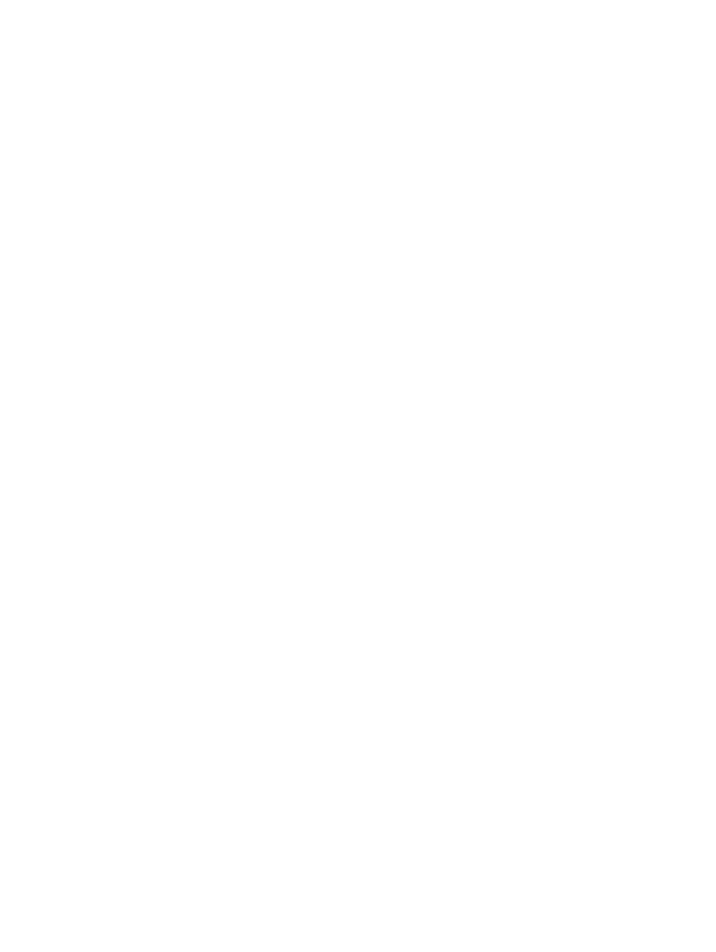
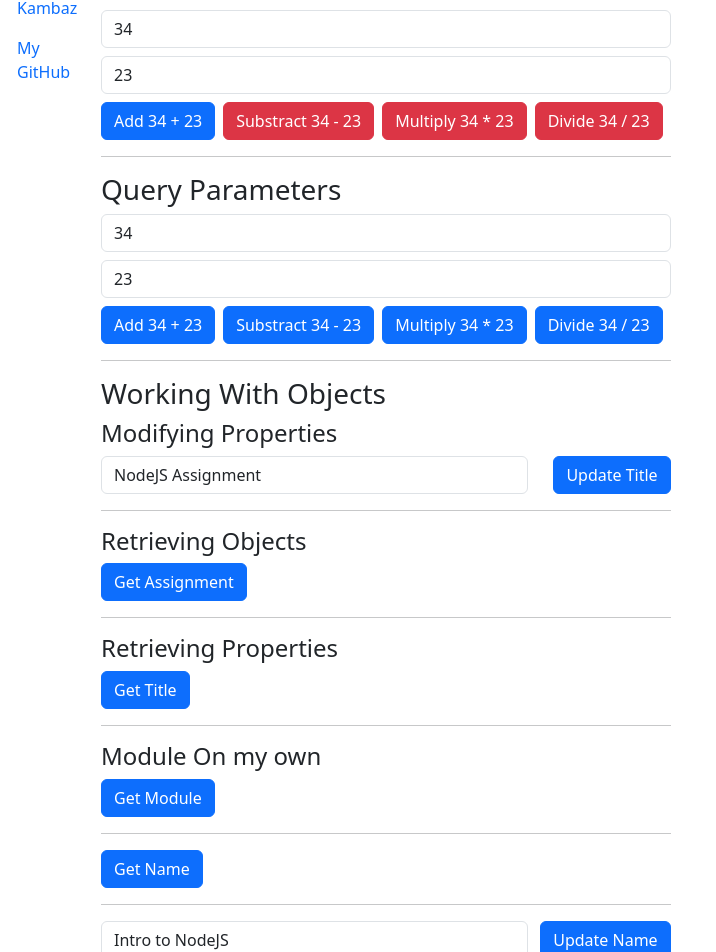
Before and after one commit to francespeters/kambaz-next-js, a Next.js app: page /labs/lab5 in a window 1280 px wide. Before the commit this address had no page. Shown: the part 253-1205 px from the top of the page, without its empty margins (0-716 px from the left). Before the commit the page ends 800 px from the top, so only its background shows below. Built offline with nearby package versions, Linux system fonts and the light colour scheme; no server answers.

Commit message:
A5 part .1-2.4

```diff
--- a/app/labs/TOC.tsx
+++ b/app/labs/TOC.tsx
@@ -29,6 +29,9 @@
       <NavItem>
        <NavLink href="/labs/lab4" as={Link} className={`nav-link ${pathname.endsWith("lab4") ? "active" : ""}`}>
          Lab 4 </NavLink> </NavItem>
+      <NavItem>
+       <NavLink href="/labs/lab5" as={Link} className={`nav-link ${pathname.endsWith("lab5") ? "active" : ""}`}>
+         Lab 5 </NavLink> </NavItem>
 
      <NavItem>
        <NavLink href="/" as={Link}>Kambaz</NavLink>
--- /dev/null
+++ b/app/labs/lab5/EnvironmentVariables.tsx
@@ -0,0 +1,9 @@
+const HTTP_SERVER = process.env.NEXT_PUBLIC_HTTP_SERVER;
+
+export default function EnvironmentVariables() {
+  return (
+    <div id="wd-environment-variables">
+      <h3>Environment Variables</h3>
+      <p>Remote Server: {HTTP_SERVER}</p><hr/>
+    </div>
+);}
--- /dev/null
+++ b/app/labs/lab5/PathParameters.tsx
@@ -0,0 +1,36 @@
+"use client";
+import React, { useState } from "react";
+import { FormControl } from "react-bootstrap";
+const HTTP_SERVER = process.env.NEXT_PUBLIC_HTTP_SERVER;
+export default function PathParameters() {
+  const [a, setA] = useState("34");
+  const [b, setB] = useState("23");
+  return (
+    <div>
+      <h3>Path Parameters</h3>
+      <FormControl className="mb-2" id="wd-path-parameter-a" type="number" defaultValue={a}
+             onChange={(e) => setA(e.target.value)}/>
+      <FormControl className="mb-2" id="wd-path-parameter-b" type="number" defaultValue={b}
+             onChange={(e) => setB(e.target.value)}/>
+    <div className="flex gap-2">
+        <a className="btn btn-primary me-2" id="wd-path-parameter-add"
+            href={`${HTTP_SERVER}/lab5/add/${a}/${b}`}>
+            Add {a} + {b}
+        </a>
+        <a className="btn btn-danger me-2" id="wd-path-parameter-subtract"
+            href={`${HTTP_SERVER}/lab5/subtract/${a}/${b}`}>
+            Substract {a} - {b}
+        </a>
+        <a className="btn btn-danger me-2" id="wd-path-parameter-multiply"
+            href={`${HTTP_SERVER}/lab5/multiply/${a}/${b}`}>
+            Multiply {a} * {b}
+        </a>
+        <a className="btn btn-danger" id="wd-path-parameter-divide"
+            href={`${HTTP_SERVER}/lab5/divide/${a}/${b}`}>
+            Divide {a} / {b}
+        </a>
+        <hr />
+    </div>
+    </div>
+  );
+}
--- /dev/null
+++ b/app/labs/lab5/QueryParameters.tsx
@@ -0,0 +1,38 @@
+"use client";
+import React from "react";
+import { FormControl } from "react-bootstrap";
+const HTTP_SERVER = process.env.NEXT_PUBLIC_HTTP_SERVER;
+
+export default function QueryParameters() {
+  const [a, setA] = React.useState("34");
+  const [b, setB] = React.useState("23");
+  return (
+<div id="wd-query-parameters">
+  <h3>Query Parameters</h3>
+  <FormControl id="wd-query-parameter-a"
+         className="mb-2"
+         defaultValue={a} type="number"
+         onChange={(e) => setA(e.target.value)} />
+  <FormControl id="wd-query-parameter-b"
+         className="mb-2"
+         defaultValue={b} type="number"
+         onChange={(e) => setB(e.target.value)} />
+  <a className="btn btn-primary me-2" id="wd-query-parameter-add"
+     href={`${HTTP_SERVER}/lab5/calculator?operation=add&a=${a}&b=${b}`}>
+    Add {a} + {b}
+  </a>
+  <a className="btn btn-primary me-2" id="wd-query-parameter-subtract"
+     href={`${HTTP_SERVER}/lab5/calculator?operation=subtract&a=${a}&b=${b}`}>
+    Substract {a} - {b}
+  </a>
+  <a className="btn btn-primary me-2" id="wd-query-parameter-multiply"
+     href={`${HTTP_SERVER}/lab5/calculator?operation=multiply&a=${a}&b=${b}`}>
+    Multiply {a} * {b}
+  </a>
+  <a className="btn btn-primary me-2" id="wd-query-parameter-divide"
+     href={`${HTTP_SERVER}/lab5/calculator?operation=divide&a=${a}&b=${b}`}>
+    Divide {a} / {b}
+  </a>
+  <hr />
+</div>
+  )};
--- /dev/null
+++ b/app/labs/lab5/WorkingWithObjects.tsx
@@ -0,0 +1,66 @@
+"use client";
+import React, { useState } from "react";
+import { FormControl } from "react-bootstrap";
+
+const HTTP_SERVER = process.env.NEXT_PUBLIC_HTTP_SERVER;
+export default function WorkingWithObjects() {
+const [assignment, setAssignment] = useState({
+    id: 1, title: "NodeJS Assignment",
+    description: "Create a NodeJS server with ExpressJS",
+    due: "2021-10-10", completed: false, score: 0,
+  });
+
+  const ASSIGNMENT_API_URL = `${HTTP_SERVER}/lab5/assignment`
+
+  const [module, setModule] = useState({
+    id: 1, name: "Intro to NodeJS",
+    description: "Learn about NodeJS Basics",
+    course: "Web Development",
+  });
+
+  const MODULE_API_URL = `${HTTP_SERVER}/lab5/module`
+
+  return (
+    <div id="wd-working-with-objects">
+      <h3>Working With Objects</h3>
+      <h4>Modifying Properties</h4>
+      <a id="wd-update-assignment-title"
+         className="btn btn-primary float-end"
+         href={`${ASSIGNMENT_API_URL}/title/${assignment.title}`}>
+        Update Title </a>
+      <FormControl className="w-75" id="wd-assignment-title"
+        defaultValue={assignment.title} onChange={(e) =>
+          setAssignment({ ...assignment, title: e.target.value })}/>
+      <hr />
+
+      <h4>Retrieving Objects</h4>
+      <a id="wd-retrieve-assignments" className="btn btn-primary"
+         href={`${HTTP_SERVER}/lab5/assignment`}>
+        Get Assignment
+      </a><hr/>
+      <h4>Retrieving Properties</h4>
+      <a id="wd-retrieve-assignment-title" className="btn btn-primary"
+         href={`${HTTP_SERVER}/lab5/assignment/title`}>
+        Get Title
+      </a><hr/>
+
+
+      <h4>Module On my own</h4>
+      <a id="wd-retrieve-module" className="btn btn-primary"
+         href={`${HTTP_SERVER}/lab5/module`}>
+        Get Module
+      </a><hr/>
+      <a id="wd-retrieve-module-name" className="btn btn-primary"
+         href={`${HTTP_SERVER}/lab5/module/name`}>
+        Get Name
+      </a><hr/>
+      <a id="wd-update-module-name"
+         className="btn btn-primary float-end"
+         href={`${MODULE_API_URL}/name/${module.name}`}>
+        Update Name </a>
+      <FormControl className="w-75" id="wd-module-name"
+        defaultValue={module.name} onChange={(e) =>
+          setModule({ ...module, name: e.target.value })}/>
+      <hr />
+    </div>
+);}
--- /dev/null
+++ b/app/labs/lab5/page.tsx
@@ -0,0 +1,22 @@
+import EnvironmentVariables from "./EnvironmentVariables";
+import PathParameters from "./PathParameters";
+import QueryParameters from "./QueryParameters";
+import WorkingWithObjects from "./WorkingWithObjects";
+const HTTP_SERVER = process.env.NEXT_PUBLIC_HTTP_SERVER;
+
+
+export default function Lab5() {
+  return (
+    <div id="wd-lab5">
+      <h2>Lab 5</h2>
+      <div className="list-group">
+          <a href={`${HTTP_SERVER}/lab5/welcome`} className="list-group-item">
+           Welcome
+        </a>
+      </div><hr/>
+      <EnvironmentVariables />
+      <PathParameters />
+      <QueryParameters />
+      <WorkingWithObjects />
+    </div>
+);}
```
Also changed, not shown: app/labs/page.tsx (+10 -1 lines).
